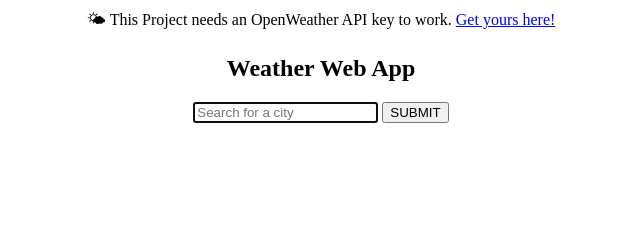
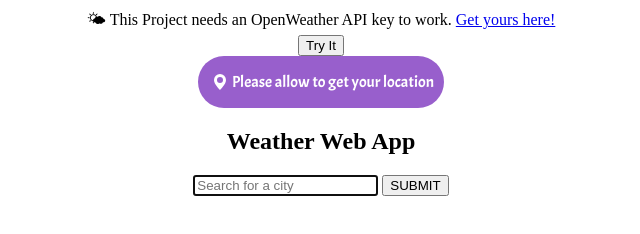
Before and after one commit to clubgamma/Weather-Web-App, a plain HTML site: page index.html in a window 1280 px wide. Shown: the whole page, without its empty margins (319-959 px from the left). Drawn offline with Linux system fonts and the light colour scheme.

Commit message:
Fetching user location
Fetching user location through geolocation API.
Converting latitude and longitude to city name via reverse-geocoding api

```diff
--- a/index.html
+++ b/index.html
@@ -16,7 +16,25 @@
           >Get yours here!</a
         >
       </div>
+      <button onclick="getLocation()">Try It</button>
     </div>
+    <header id="header">
+      <div class="user-location">
+        <svg
+          xmlns="http://www.w3.org/2000/svg"
+          width="16"
+          height="16"
+          fill="currentColor"
+          class="location-icon bi bi-geo-alt-fill"
+          viewBox="0 0 16 16"
+        >
+          <path
+            d="M8 16s6-5.686 6-10A6 6 0 0 0 2 6c0 4.314 6 10 6 10zm0-7a3 3 0 1 1 0-6 3 3 0 0 1 0 6z"
+          />
+        </svg>
+        <p id="demo">Please allow to get your location</p>
+      </div>
+    </header>
     <section class="top-banner">
       <div class="container">
         <h1 class="heading">Weather Web App</h1>
@@ -27,5 +45,47 @@
         </form>
       </div>
     </section>
+    <script>
+      var x = document.querySelector("#demo");
+      console.log(x);
+      function getLocation() {
+        if (navigator.geolocation) {
+          navigator.geolocation.getCurrentPosition(showPosition);
+        } else {
+          x.innerHTML = "Geolocation is not supported by this browser.";
+        }
+      }
+      var lat;
+      var long;
+
+      function showPosition(position) {
+        console.log(position);
+        // Use this info to fetch weather data from the API mentioned in the repository readme.md
+        lat = position.coords.latitude;
+        long = position.coords.longitude;
+
+        console.log(
+          "https://apis.mapmyindia.com/advancedmaps/v1/d6f0baf4163a6f9a7a47c2949609f1bc/rev_geocode?lat=" +
+            lat +
+            "&lng=" +
+            long
+        );
+        fetch(
+          "https://apis.mapmyindia.com/advancedmaps/v1/d6f0baf4163a6f9a7a47c2949609f1bc/rev_geocode?lat=" +
+            lat +
+            "&lng=" +
+            long
+        )
+          .then((response) => response.json())
+          .then((data) => {
+            console.log(data.results[0]);
+            x.innerHTML =
+              data.results[0].locality + ", " + data.results[0].city;
+          });
+      }
+      window.onload = () => {
+        getLocation();
+      };
+    </script>
   </body>
 </html>
--- a/style.css
+++ b/style.css
@@ -1,3 +1,32 @@
+@import url("https://fonts.googleapis.com/css2?family=Acme&display=swap");
+
 body {
   text-align: center;
 }
+p {
+  padding: 0;
+}
+#header {
+  display: flex;
+  flex-direction: column;
+  align-items: center;
+}
+
+.user-location {
+  display: flex;
+  align-items: center;
+  padding: 0px 10px;
+  border-radius: 50px;
+  background-color: rgb(152, 95, 204);
+  font-family: "Acme", sans-serif;
+  width: fit-content;
+}
+.location-icon {
+  width: 1.5rem;
+  color: white;
+}
+
+#demo {
+  display: inline-block;
+  color: white;
+}
```
Also changed, not shown: 1 other file.
